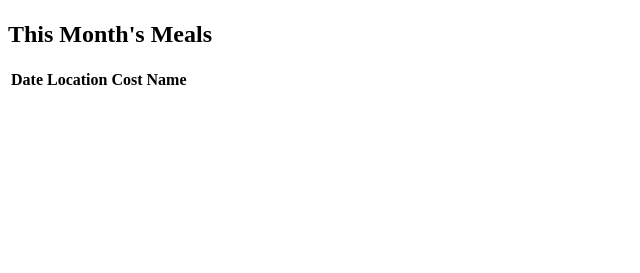
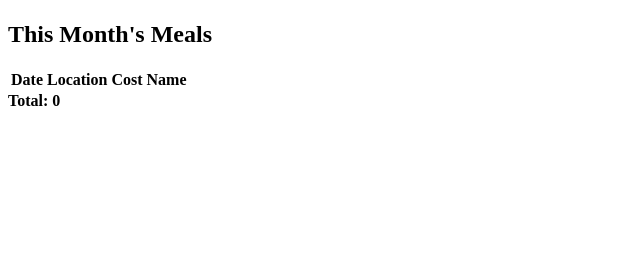
Before and after one commit to Jeff-Moorhead/eating-out, a Flask app: page / in a window 1280 px wide. Shown: the part 234-507 px from the top of the page, without its empty margins (0-640 px from the left). Run offline with Flask 2, Linux system fonts and the light colour scheme; data that the repository does not hold is empty; some libraries are stand-ins or nearby versions.

Commit message:
Add cost for month

```diff
--- a/app.py
+++ b/app.py
@@ -46,8 +46,12 @@ def index():
         cur.execute(MEALS_SQL, {"startdate": first_day, "enddate": today})
         rows = cur.fetchall()
 
+    cost = 0
+    for row in rows:
+        cost += row[2]
+
     db.close()
-    return render_template("index.html", today=today.strftime("%Y-%m-%d"), meals=rows)
+    return render_template("index.html", today=today.strftime("%Y-%m-%d"), meals=rows, cost=cost)
 
 
 @app.route("/addmeal", methods=["POST"])
--- a/templates/index.html
+++ b/templates/index.html
@@ -38,5 +38,8 @@
                 {% endfor %}
             </table>
         </div>
+        <div>
+            <strong>Total: {{ cost }}</strong>
+        </div>
     </body>
 </html>
```
